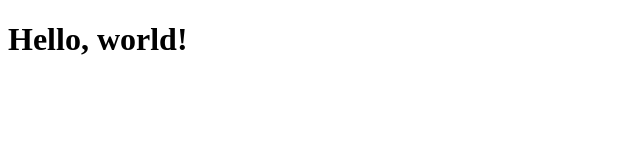
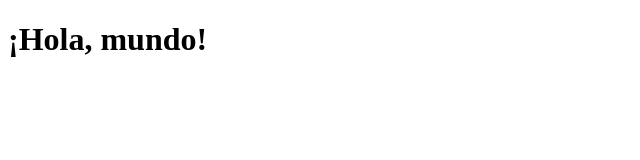
Before and after one commit to crhntr/website, a plain HTML site: page source/index.html in a window 1280 px wide. Shown: the whole page, without its empty margins (0-640 px from the left). Drawn offline with Linux system fonts and the light colour scheme.

Commit message:
change greeting to Spanish

```diff
--- a/source/index.html
+++ b/source/index.html
@@ -5,6 +5,6 @@
     <title>Christopher Hunter</title>
   </head>
   <body>
-    <h1>Hello, world!</h1>
+    <h1>¡Hola, mundo!</h1>
   </body>
 </html>
```
